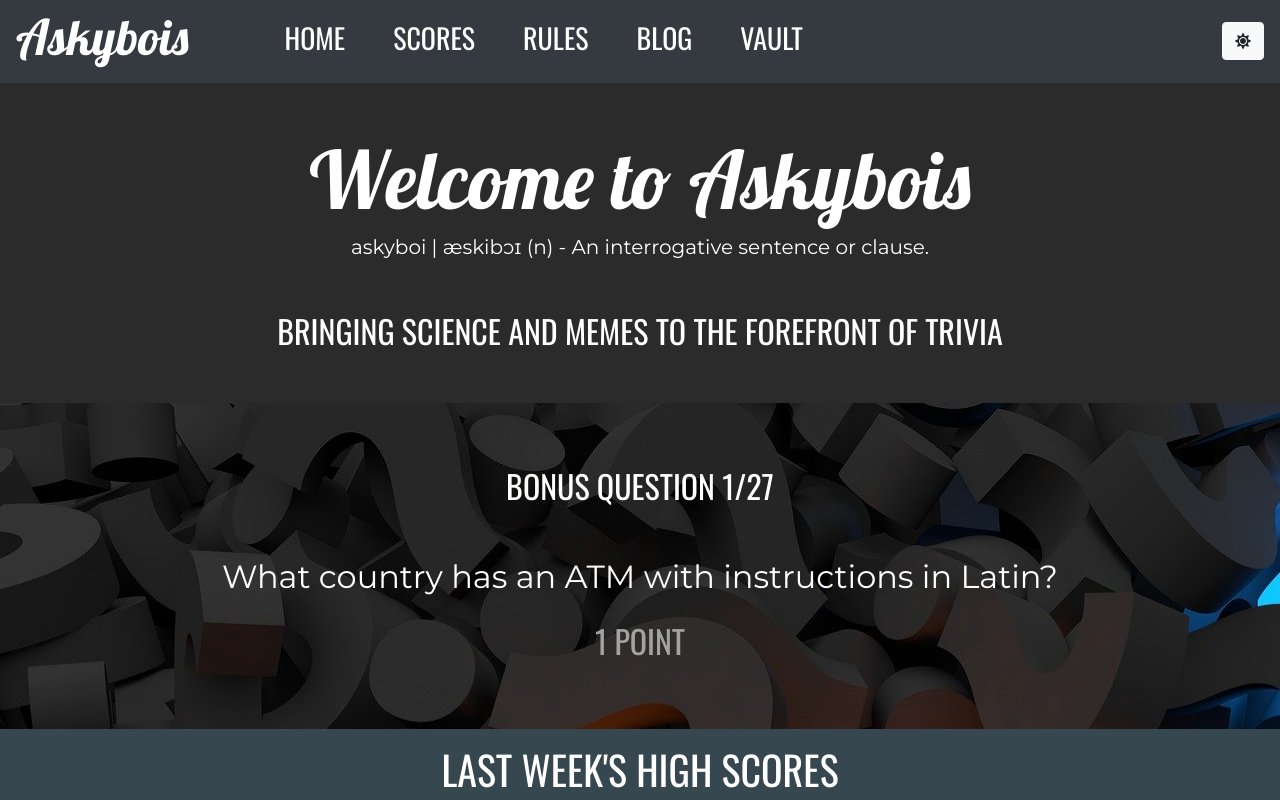
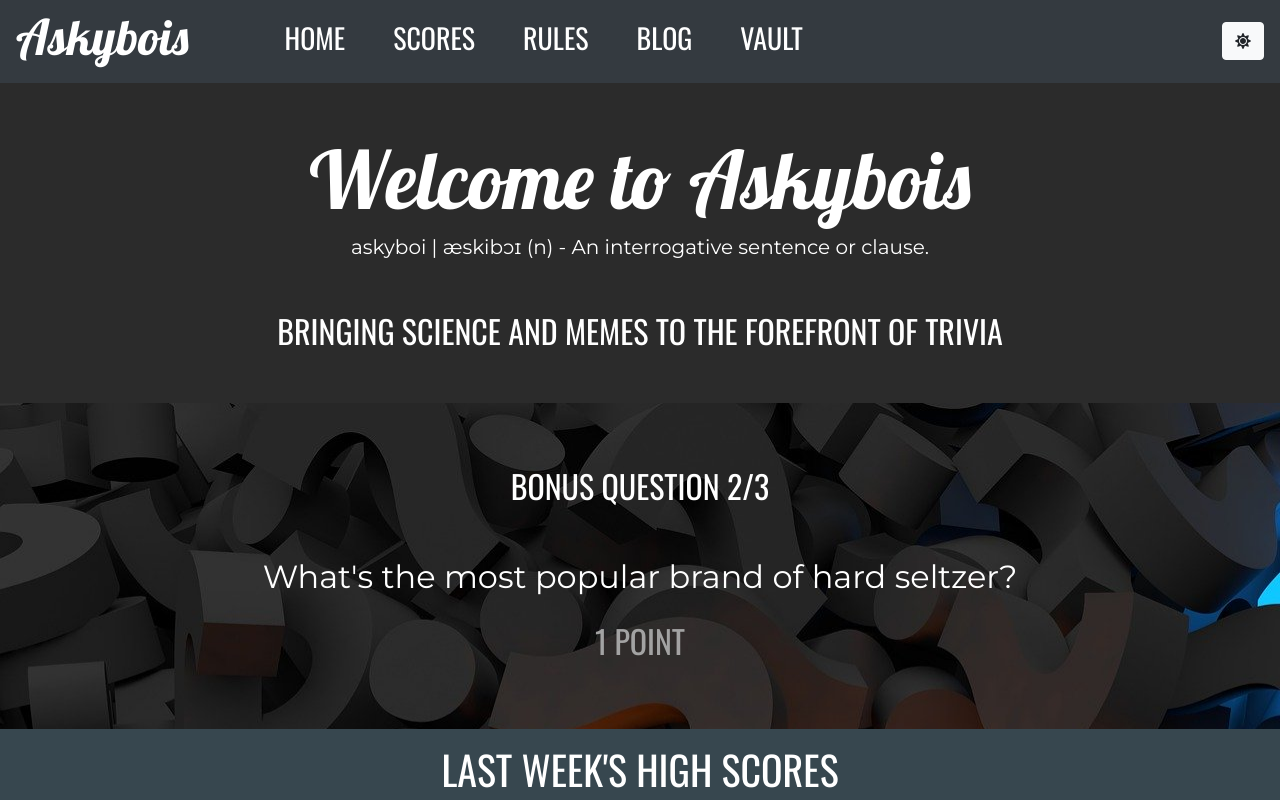
Before and after one commit to TimWatervoort/askybois-frontend, a React (Create React App) app: page /#/ in a window 1280 px wide. Shown: the top 800 px of the page. Built offline with nearby package versions, Linux system fonts and the light colour scheme; a web font is replaced by a local one.

Commit message:
loads bonus qs from file

```diff
--- a/src/components/BonusQuestion/BonusQuestion.js
+++ b/src/components/BonusQuestion/BonusQuestion.js
@@ -1,11 +1,14 @@
 import React from 'react';
+import bonusQuestions from 'util/bonusQuestions';
 
 const BonusQuestion = props => {
+  const latestQuestion = bonusQuestions[bonusQuestions.length - 1];
+
   return (
     <div className='row p-3 ask-bq-body'>
         <div className='col'>
-          <h3 className='ask-bq-heading my-5'>BONUS QUESTION 1/27</h3>
-          <p className='ask-bq-question'>What country has an ATM with instructions in Latin?</p>
+          <h3 className='ask-bq-heading my-5'>BONUS QUESTION { latestQuestion.date }</h3>
+          <p className='ask-bq-question'>{ latestQuestion.content }</p>
           <p className='ask-bq-points mb-5'>1 POINT</p>
       </div>
     </div>
--- /dev/null
+++ b/src/util/bonusQuestions.js
@@ -0,0 +1,14 @@
+const bonusQuestions = [
+  {
+    id: 'bq_0',
+    content: 'What country has an ATM with instructions in Latin?',
+    date: '1/27',
+  },
+  {
+    id: 'bq_1',
+    content: 'What\'s the most popular brand of hard seltzer?',
+    date: '2/3',
+  }
+];
+
+export default bonusQuestions;
```
